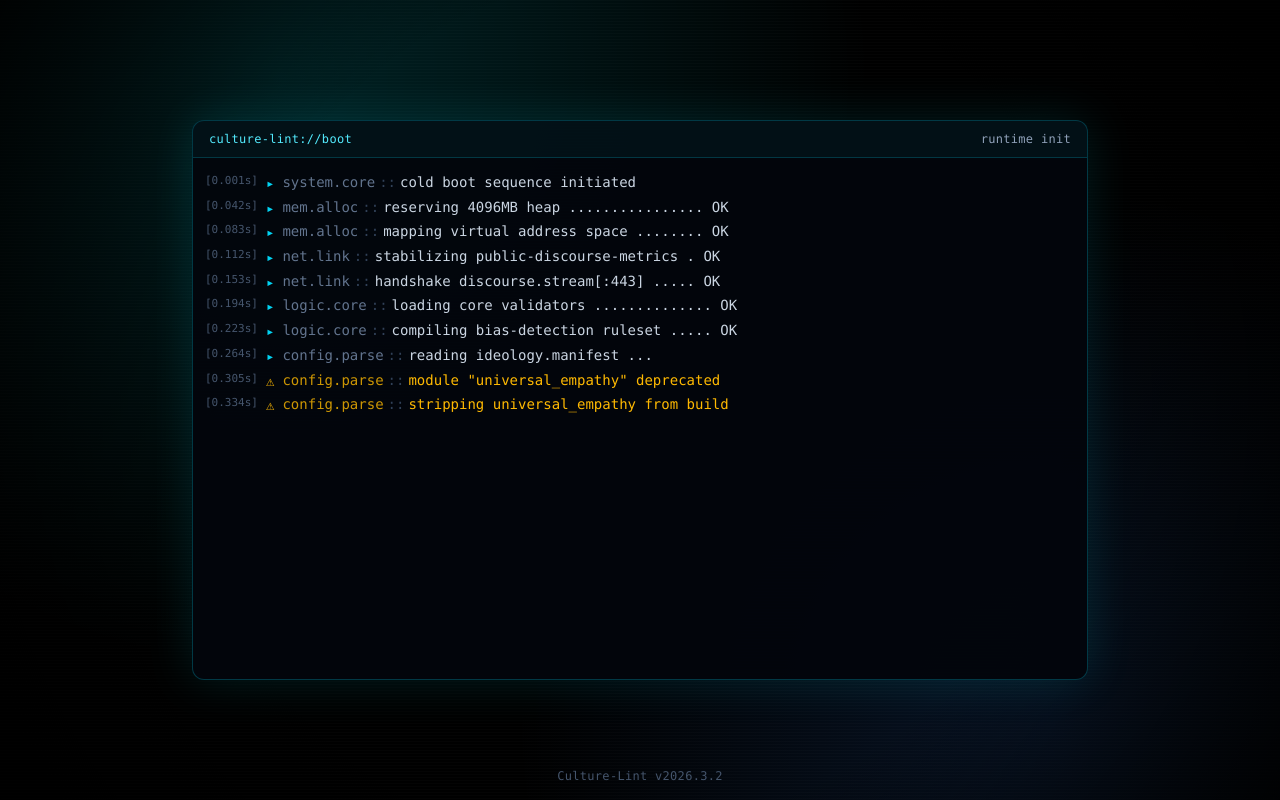
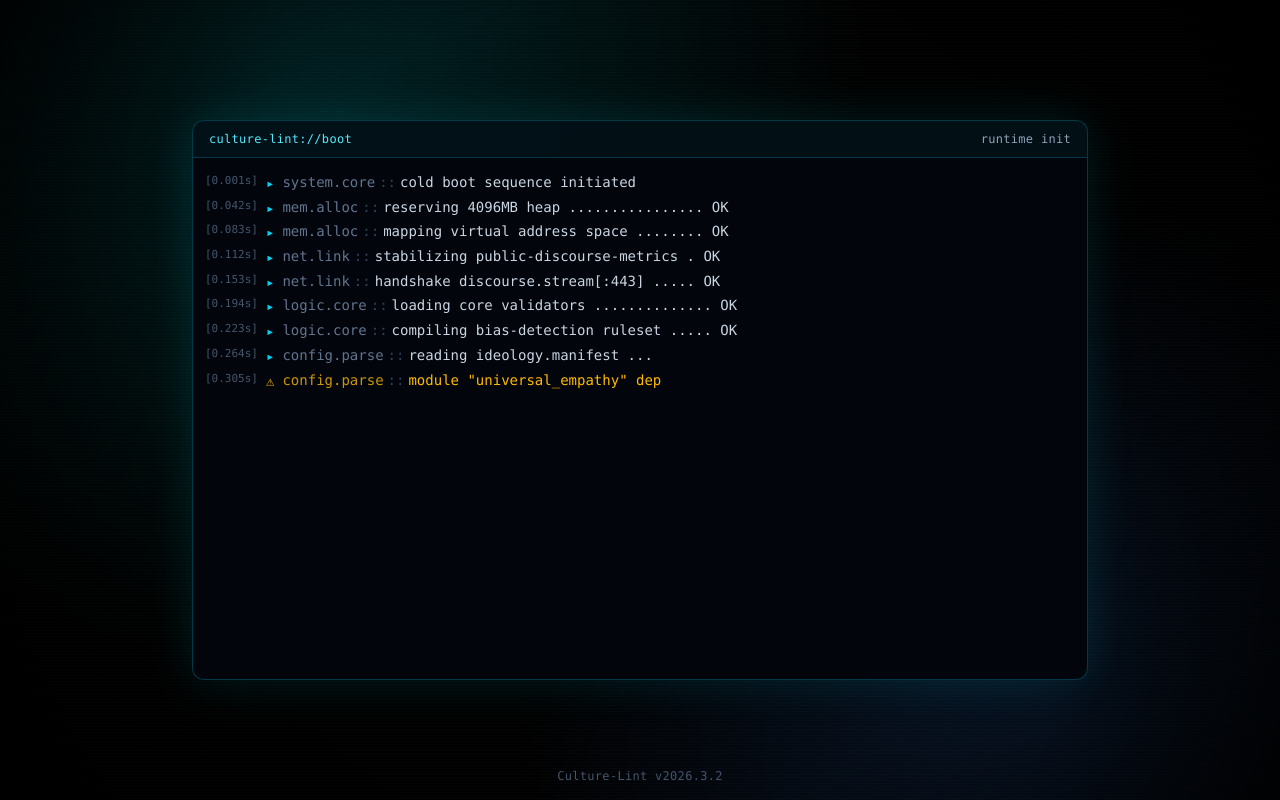
Before and after one commit to theaidguild/culture-lint, a React (Vite) app: page / in a window 1280 px wide. Built offline with nearby package versions, Linux system fonts and the light colour scheme.

Commit message:
fix: update typing speed for improved performance based on reduced motion preference

```diff
--- a/src/components/BootScreen.tsx
+++ b/src/components/BootScreen.tsx
@@ -46,7 +46,7 @@ const prefersReducedMotion =
   typeof window !== 'undefined' &&
   window.matchMedia?.('(prefers-reduced-motion: reduce)').matches === true
 
-const TYPING_SPEED = prefersReducedMotion ? 18 : 14
+const TYPING_SPEED = prefersReducedMotion ? 18 : 16
 
 export function BootScreen({ onComplete }: { onComplete: () => void }) {
   const { t } = useTranslation()
```
